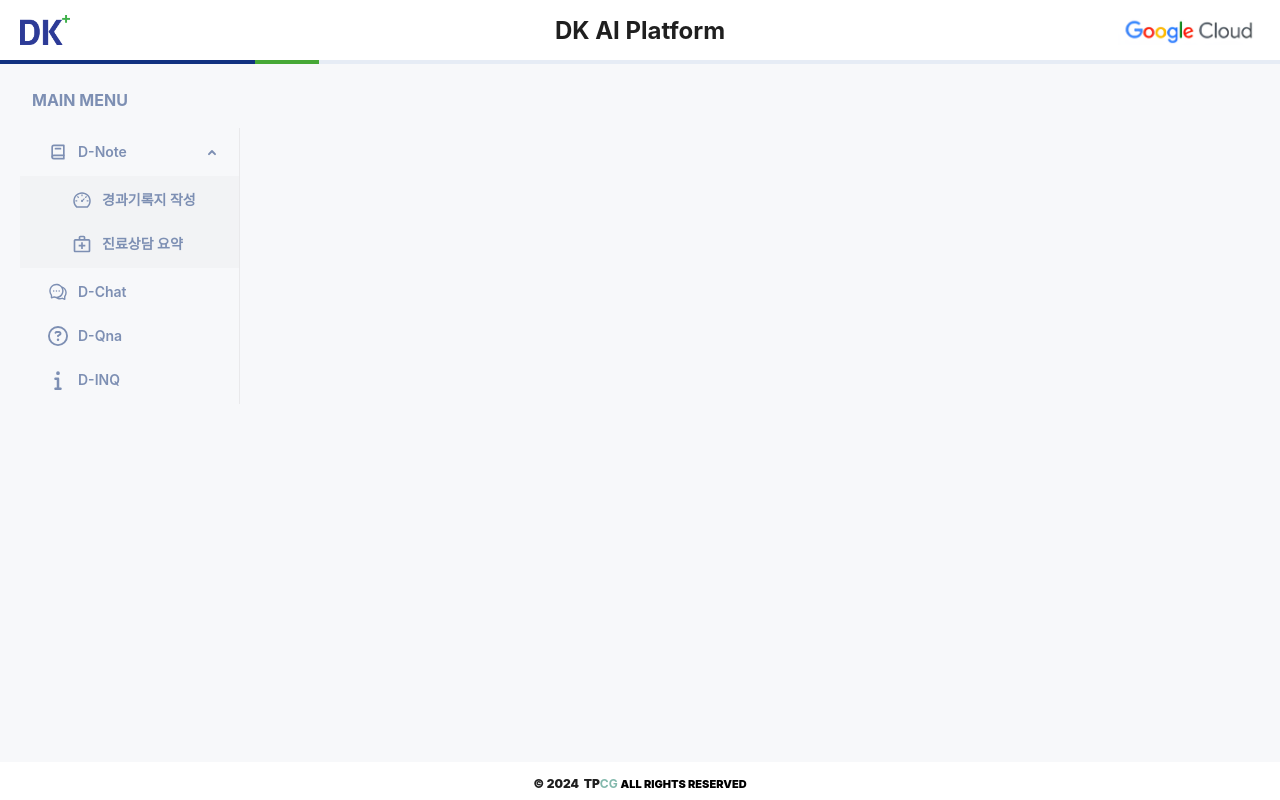
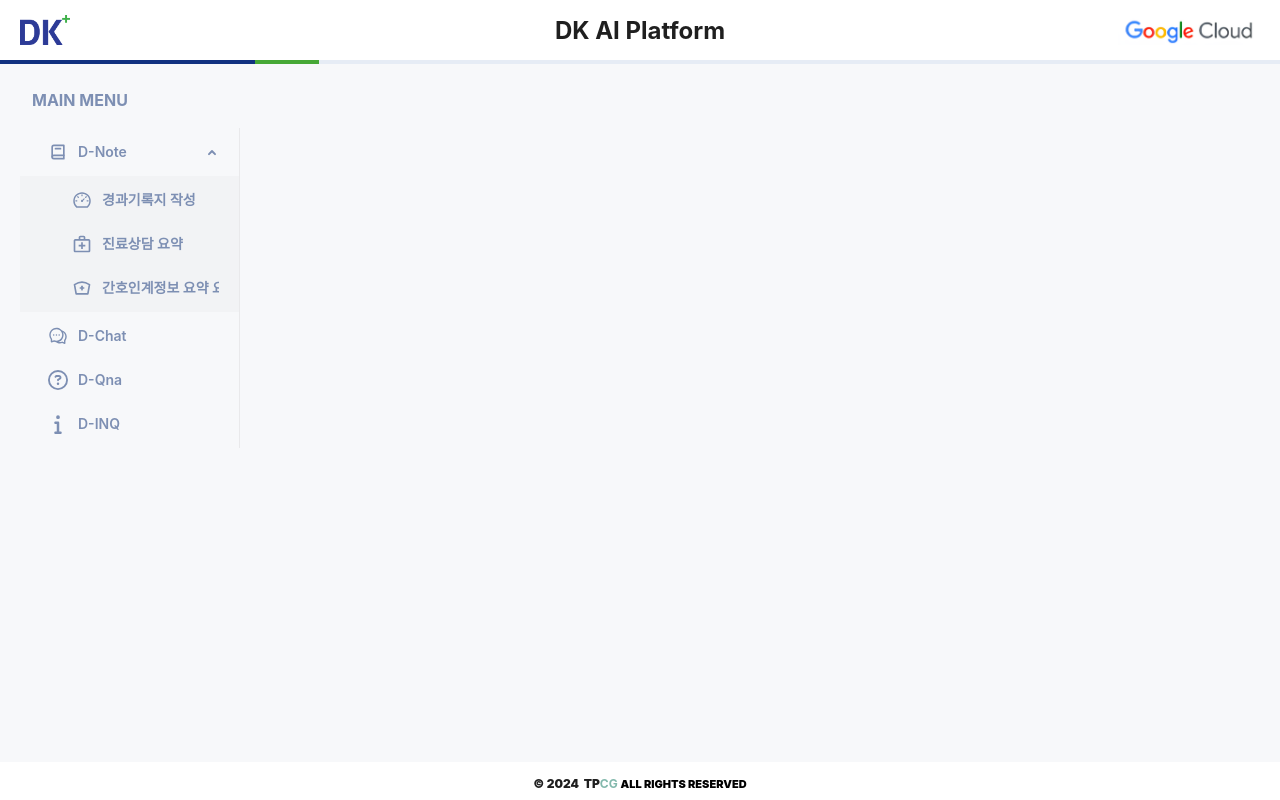
Before and after one commit to jong-tpcg/dk-medical-demo, a React (Vite) app in the folder demo-front/: page / in a window 1280 px wide. Both pictures are taken after a click on the element "D-Note". Built offline with nearby package versions, Linux system fonts and the light colour scheme.

Commit message:
Feature: Qna 에러시 빈배열, 메뉴 추가가

```diff
--- a/demo-front/src/app/routes/app/DashboardLayout .tsx
+++ b/demo-front/src/app/routes/app/DashboardLayout .tsx
@@ -7,7 +7,7 @@ import { Footer } from "antd/es/layout/layout";
 import { useEffect, useState } from "react";
 import { AiOutlineComment, AiOutlineDashboard } from "react-icons/ai";
 import { MdOutlineMedicalServices } from "react-icons/md";
-import { TbBook2 } from "react-icons/tb";
+import { TbBook2, TbNurse } from "react-icons/tb";
 import { FaInfo, FaRegCircleQuestion } from "react-icons/fa6";
 
 const { Header, Sider, Content } = Layout;
@@ -29,6 +29,11 @@ const items = [
         key: "summary",
         label: <p>진료상담 요약</p>,
         icon: <MdOutlineMedicalServices size={20} />,
+      },
+      {
+        key: "nurse_summary",
+        label: <p>간호인계정보 요약 요약</p>,
+        icon: <TbNurse size={20} />,
       },
     ],
   },
@@ -69,6 +74,12 @@ export const DashboardLayout = () => {
       if (e.key === "dashboard") {
         return window.open(
           "https://hallym-poc-demo-556320446019.us-central1.run.app/",
+          "_blank"
+        );
+      }
+      if (e.key === "nurse_summary") {
+        return window.open(
+          "https://nurse-image-summary-556320446019.us-central1.run.app/",
           "_blank"
         );
       } else {
--- a/demo-front/src/features/agents/AgentsChatCommon.tsx
+++ b/demo-front/src/features/agents/AgentsChatCommon.tsx
@@ -91,6 +91,7 @@ export const AgentsChatCommon = () => {
           message: "에러가 발생했습니다. 다시 시도해주세요.",
           type: "error",
         });
+        setQnaList([]);
       });
   };
   const updateLastAiMessage = useCallback(
```
